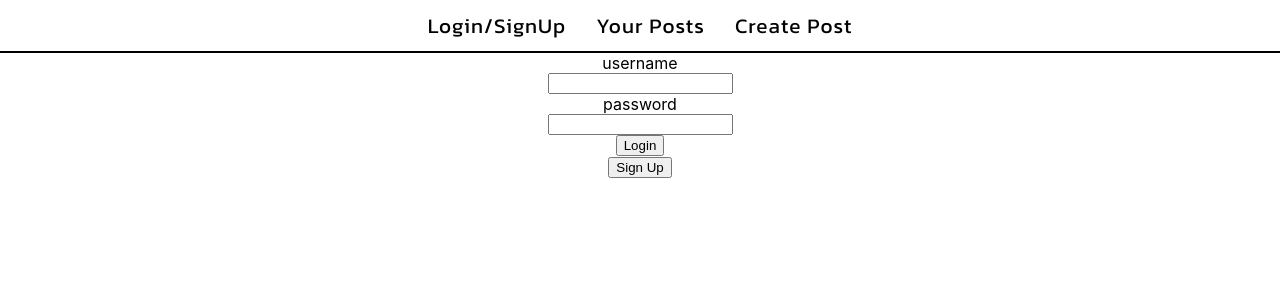
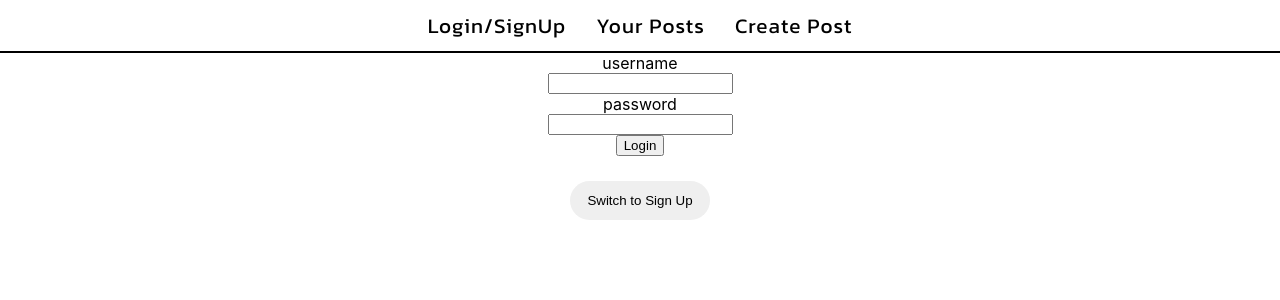
Before and after one commit to brandhawa99/blog_cms, a React (Create React App) app: page / in a window 1280 px wide. Shown: the top 300 px of the page. Built offline with nearby package versions, Linux system fonts and the light colour scheme.

Commit message:
added style

```diff
--- a/src/Components/Auth.js
+++ b/src/Components/Auth.js
@@ -111,7 +111,7 @@ function Auth(props) {
           loginForm?<Login userAuth={props.userAuth} loginSubmit={loginSubmit} handleLogin={handleLogin} loginData={loginData} />:
         <SignUp userAuth={props.userAuth} loginSubmit={signupSubmit} handleLogin={handleSignup} loginData={signupData}/>
         }
-        <button onClick={(e)=>{e.preventDefault(); setLoginForm(!loginForm)}}>{loginForm?"Sign Up":"Login"}</button>
+        <button className='switch-button' onClick={(e)=>{e.preventDefault(); setLoginForm(!loginForm)}}>Switch to {loginForm?"Sign Up":"Login"}</button>
       </div>:
         <div className='loggedIn'><button onClick={logOut}>Log Out!</button></div>
       }
--- a/src/styles/Auth.css
+++ b/src/styles/Auth.css
@@ -23,3 +23,15 @@
 .loggedIn button:hover{
   transform: rotate(-2deg);
 }
+
+.switch-button{
+  margin-top: 25px;
+  border: none;
+  padding: 10px 15px;
+  border-radius: 1.25rem;
+  border: 2px solid hsla(0, 0%, 100%, 0);
+}
+.switch-button:hover{
+
+  border: 2px solid hsl(0, 0%, 0%);
+}
```
